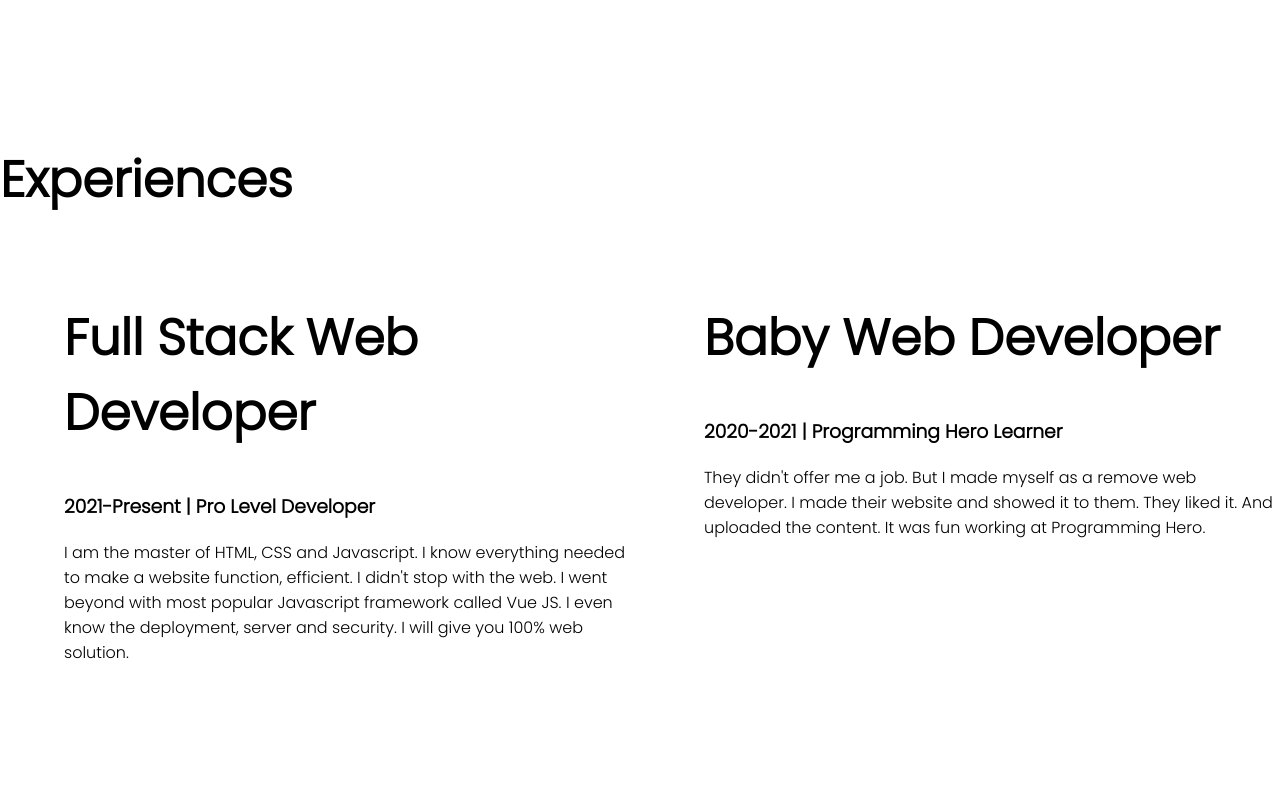
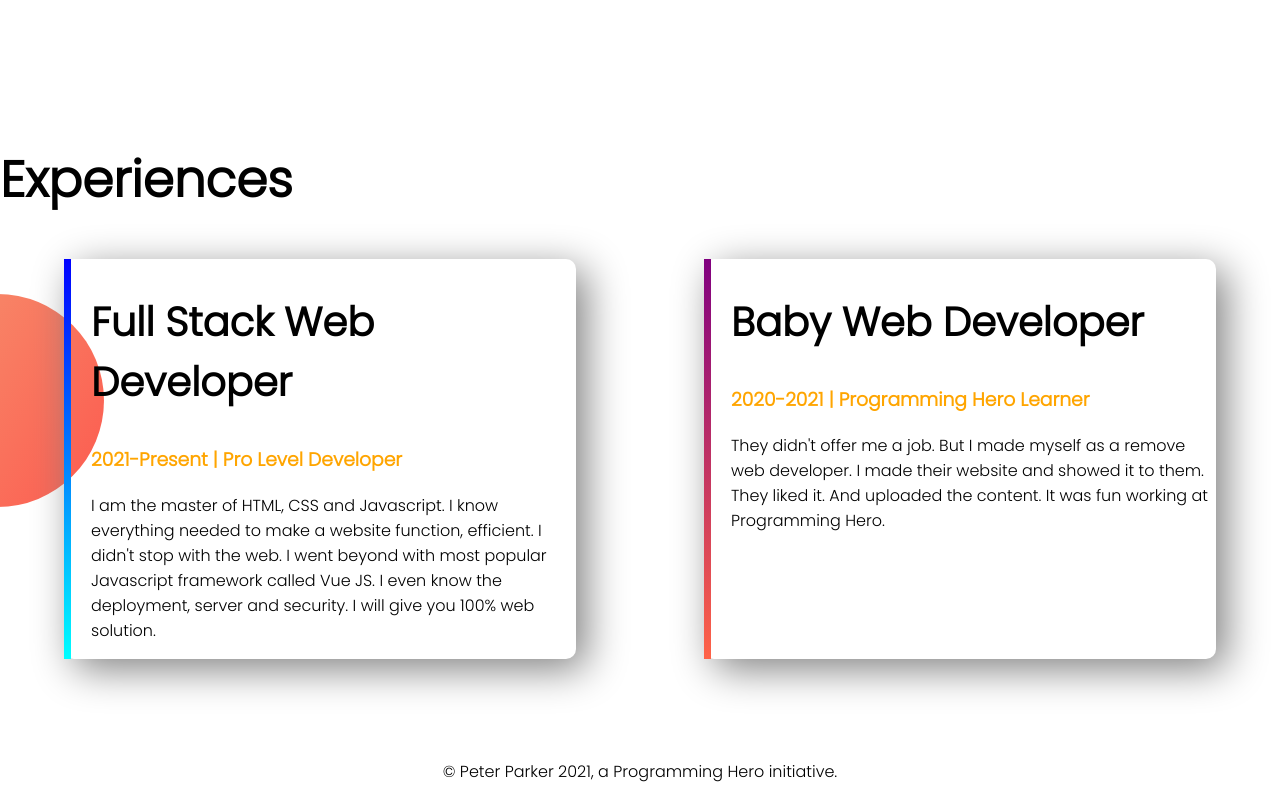
Before and after one commit to sksatu1/developer-portfolio, a plain HTML site: page index.html in a window 1280 px wide. Shown: the part 1428-2228 px from the top of the page. Before the commit the page ends 2109 px from the top, so only its background shows below. Drawn offline with Linux system fonts and the light colour scheme.

Commit message:
footer commit

```diff
--- a/index.html
+++ b/index.html
@@ -62,18 +62,18 @@
         <h1>Experiences</h1>
 
         <div class="flexible-container">
-            <div class="half-width">
-                <h1>Full Stack Web Developer</h1>
-                <h3>2021-Present | Pro Level Developer</h3>
+            <div id="border-img-1" class="experience-item">
+                <h2>Full Stack Web Developer</h2>
+                <h3 class="text-color">2021-Present | Pro Level Developer</h3>
                 <p>I am the master of HTML, CSS and Javascript. I know everything needed to make a website function,
                     efficient. I didn't stop with the web. I went beyond with most popular Javascript framework called
                     Vue
                     JS. I even know the deployment, server and security. I will give you 100% web solution.</p>
             </div>
 
-            <div class="half-width">
-                <h1>Baby Web Developer</h1>
-                <h3>2020-2021 | Programming Hero Learner</h3>
+            <div id="border-img-2" class="experience-item">
+                <h2>Baby Web Developer</h2>
+                <h3 class="text-color">2020-2021 | Programming Hero Learner</h3>
                 <p>They didn't offer me a job. But I made myself as a remove web developer. I made their website and
                     showed
                     it to them. They liked it. And uploaded the content. It was fun working at Programming Hero.</p>
@@ -82,6 +82,12 @@
 
     </section>
 
+    <!-- footer-sectin -->
+
+    <footer>
+        <p>© Peter Parker 2021, a Programming Hero initiative.</p>
+    </footer>
+
 
 
 </body>
--- a/style.css
+++ b/style.css
@@ -45,3 +45,42 @@ h1{
     background-repeat: no-repeat;
     background-position: right;
 }
+
+/* experience items */
+.experience-area{
+  background-image: url(images/exp-bg.png);
+  background-repeat: no-repeat;
+  background-position: left;
+}
+
+.experience-item{
+    box-shadow: 10px 10px 40px gray;
+    width: 40%;
+    margin-left: 5%;
+    margin-right: 5%;
+    padding-left: 20px;
+    border-radius: 10px;
+
+}
+
+h2{
+    font-size: 40px;
+}
+/* how to add gradient at border */
+#border-img-1{
+    border-left: 7px solid;
+    border-image:linear-gradient(blue,cyan);
+    border-image-slice: 1;
+}
+
+#border-img-2{
+    border-left: 7px solid;
+    border-image:linear-gradient(purple,tomato);
+    border-image-slice: 1;
+}
+
+footer p{
+    margin-top: 100px;
+    text-align: center;
+
+}
```
